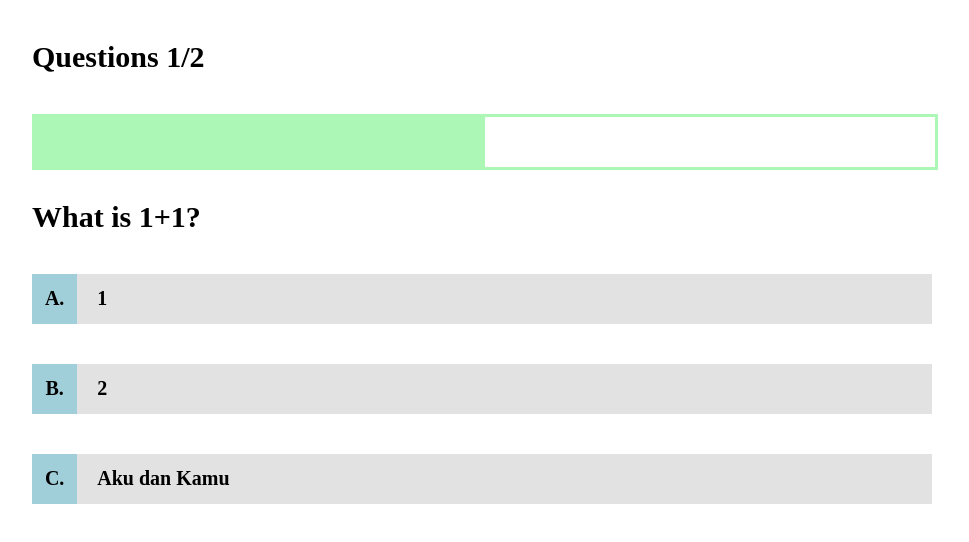
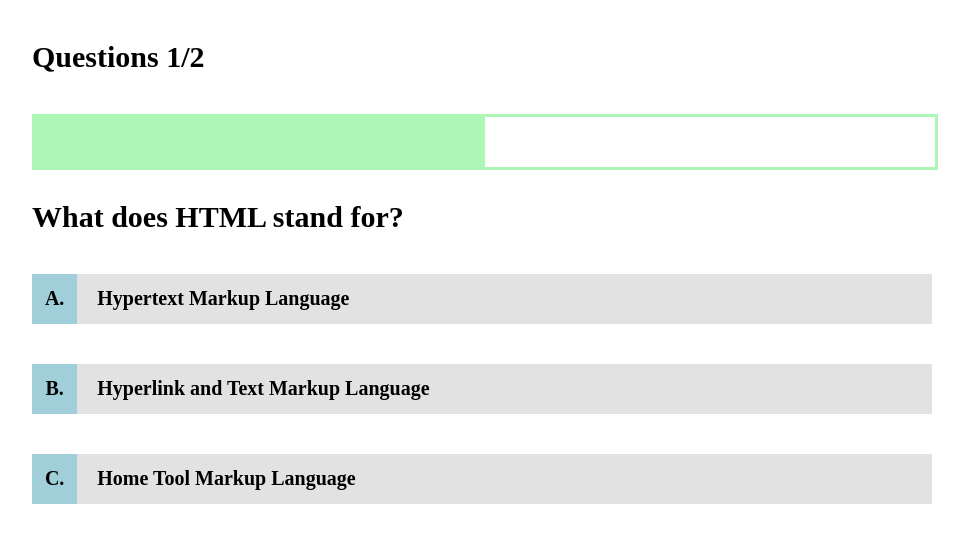
Before and after one commit to SanjayaPutra23/membangun-website-reaktif-dengan-vue.js3, a Vue app: page /quiz/1 in a window 1280 px wide. Shown: the top 542 px of the page, without its empty margins (158-1127 px from the left). Built offline with nearby package versions, Linux system fonts and the light colour scheme.

Commit message:
show question and the options list

```diff
--- a/src/components/QuizContent.vue
+++ b/src/components/QuizContent.vue
@@ -1,19 +1,16 @@
+<script setup>
+import { defineProps } from 'vue';
+
+const { question } = defineProps(['question']);
+</script>
 <template>
 	<section id="question-container">
-		<h1 class="question-title">What is 1+1?</h1>
+		<h1 class="question-title">{{ question.text }}</h1>
 	</section>
 	<section id="options-container">
-		<div class="option">
-			<p class="option-label">A.</p>
-			<div class="option-value">1</div>
-		</div>
-		<div class="option">
-			<p class="option-label">B.</p>
-			<div class="option-value">2</div>
-		</div>
-		<div class="option">
-			<p class="option-label">C.</p>
-			<div class="option-value">Aku dan Kamu</div>
+		<div class="option" v-for="option in question.answers" :key="option.id">
+			<p class="option-label">{{ option.label }}.</p>
+			<div class="option-value">{{ option.text }}</div>
 		</div>
 	</section>
 </template>
--- a/src/views/Quiz.vue
+++ b/src/views/Quiz.vue
@@ -1,11 +1,20 @@
 <script setup>
 import QuizHeader from '@/components/QuizHeader.vue';
 import QuizContent from '@/components/QuizContent.vue';
+import { ref } from 'vue';
+import { useRoute } from 'vue-router';
+import quizes from '../data/quizes.json';
+
+const route = useRoute();
+const quizId = parseInt(route.params.id);
+const quiz = quizes.find((q) => q.id === quizId);
+
+const currentQuestionIndex = ref(0);
 </script>
 
 <template>
 	<QuizHeader />
-	<QuizContent />
+	<QuizContent :question="quiz.questions[currentQuestionIndex]" />
 </template>
 
 <style scoped></style>
```
